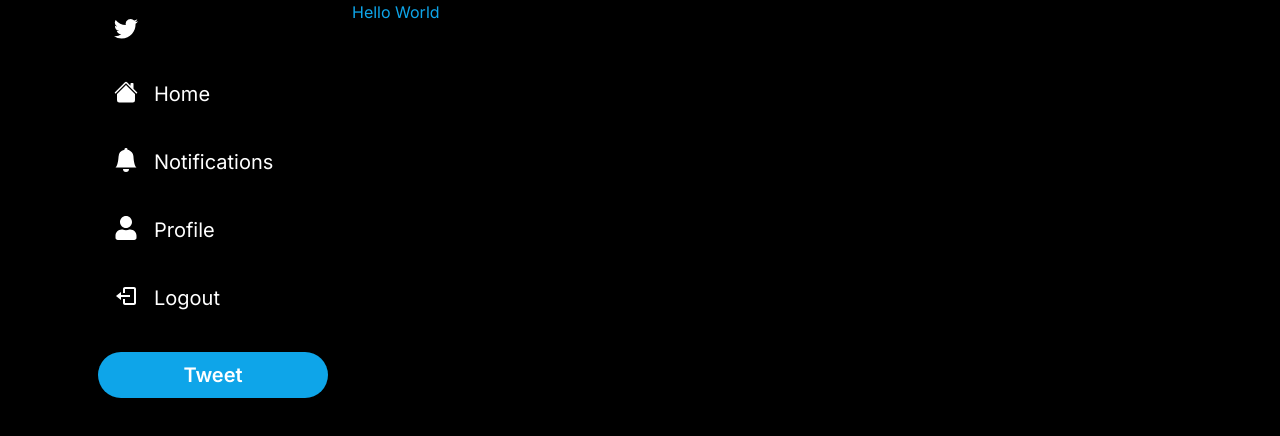
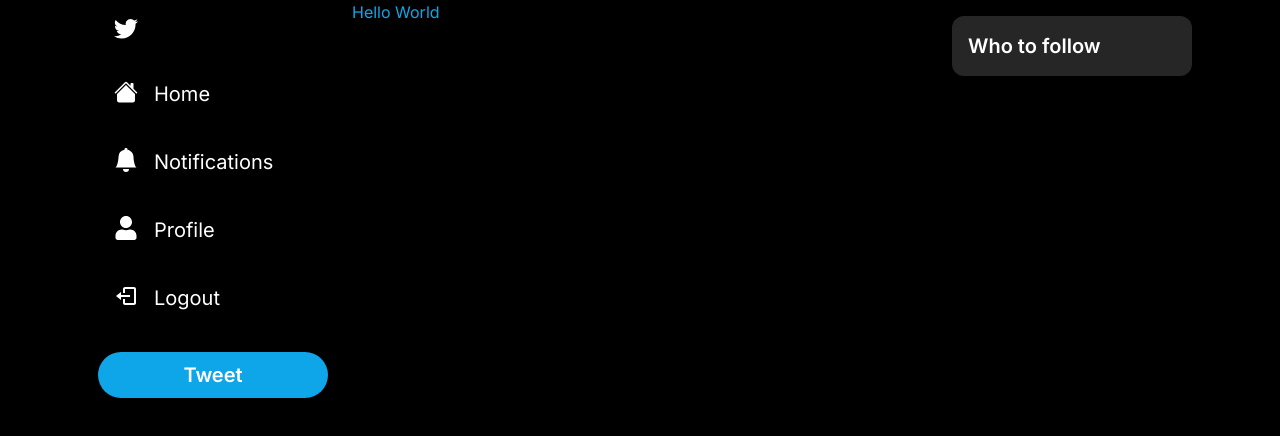
Before and after one commit to Re-he4i5/twitter-clone-demo, a Next.js app: page / in a window 1280 px wide. Shown: the top 436 px of the page. Built offline with nearby package versions, Linux system fonts and the light colour scheme.

Commit message:
[add]follow space

```diff
--- a/app/page.tsx
+++ b/app/page.tsx
@@ -1,4 +1,5 @@
 import Sidebar from "../components/Sidebar";
+import FollowBar from "../components/FollowBar";
 
 export default function Home() {
   return (
@@ -9,6 +10,7 @@
           <div className="col-span-3 lg:col-span-2 boeder-x-1 border-neutral-800 text-sky-500">
             Hello World
           </div>
+          <FollowBar />
         </div>
       </div>
     </div>
--- /dev/null
+++ b/components/FollowBar.tsx
@@ -0,0 +1,12 @@
+const FollowBar = () => {
+  return (
+    <div className="px-6 py-4 hidden lg:block">
+      <div className="bg-neutral-800 rounded-xl p-4">
+        <h2 className="text-white text-xl font-semibold">Who to follow</h2>
+      </div>
+      <div className="flex flex-col gap-6 mt-4">{/* {TODO USER LIST} */}</div>
+    </div>
+  );
+};
+
+export default FollowBar;
```
